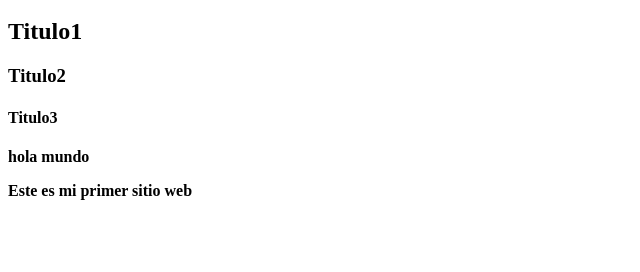
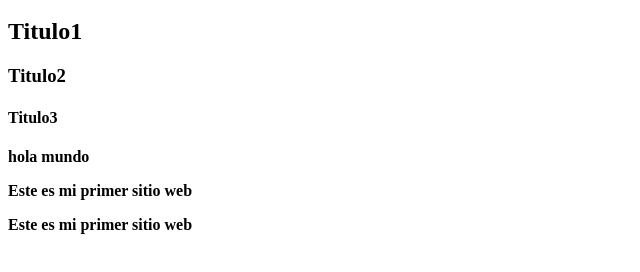
Before and after one commit to lehandro/primerproyecto, a plain HTML site: page index.html in a window 1280 px wide. Shown: the part 48-320 px from the top of the page, without its empty margins (0-640 px from the left). Drawn offline with Linux system fonts and the light colour scheme.

Commit message:
se agrega nuevo parrafo

```diff
--- a/index.html
+++ b/index.html
@@ -9,6 +9,7 @@
     <div>
         <p>hola mundo</p>
         <p>Este es mi primer sitio web</p>
+        <p>Este es mi primer sitio web</p>
     </div>
 </body>
 </html>
```
